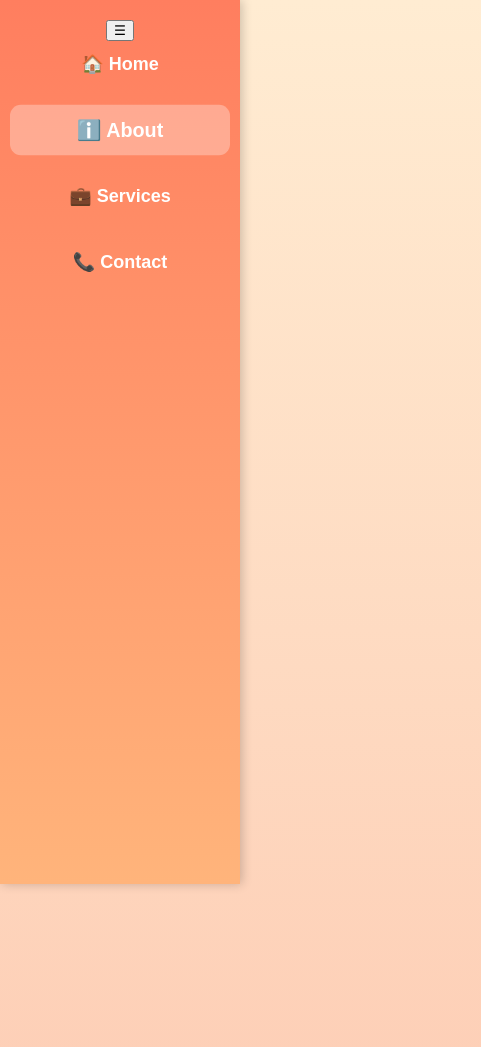
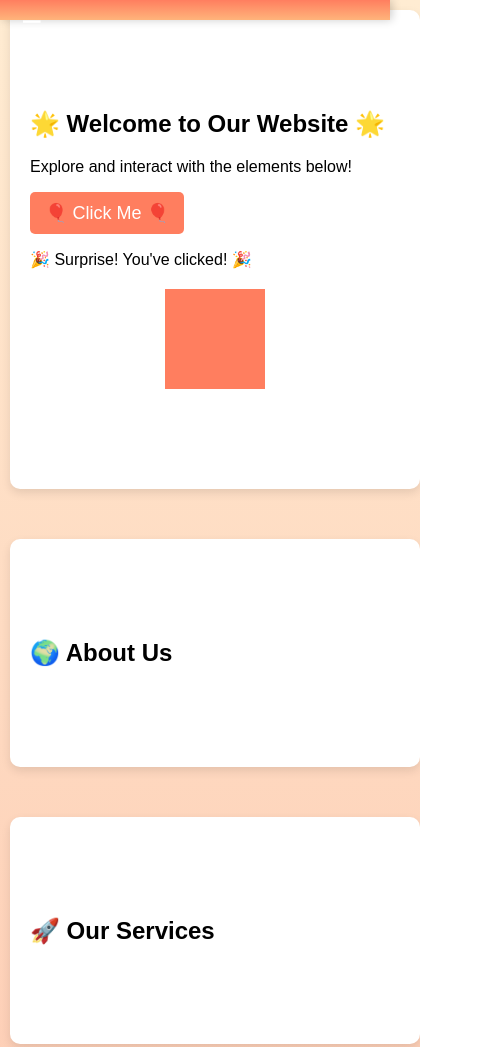
Before and after one commit to Himanshuraj31/SCT_WD_1, a plain HTML site: page index.html in a window 390 px wide. Shown: the top 1047 px of the page, 481 px wide, since content can reach past the window. Drawn offline with Linux system fonts and the light colour scheme.

Commit message:
Update styles.css

```diff
--- a/styles.css
+++ b/styles.css
@@ -10,6 +10,8 @@ body {
     scroll-behavior: smooth;
     background: linear-gradient(to bottom, #ffecd2, #fcb69f);
 }
+
+/* Navbar Styles */
 .navbar {
     position: fixed;
     top: 0;
@@ -27,71 +29,138 @@ body {
     font-weight: bold;
     font-size: 18px;
 }
+
 .navbar ul {
     list-style: none;
-    display: flex;
-    flex-direction: column;
-    gap: 20px;
     padding: 0;
-    margin: 0;
-    width: 100%;
-    align-items: center;
 }
 
-.navbar ul li {
-    width: 100%;
-    text-align: center;
+.navbar li {
+    margin: 20px 0;
+    transition: transform 0.3s;
 }
-.navbar ul li a {
+
+.navbar li:hover {
+    transform: scale(1.1);
+}
+
+.navbar a {
     text-decoration: none;
     color: white;
-    padding: 12px 20px;
-    font-size: 18px;
     font-weight: bold;
-    transition: transform 0.2s, background 0.3s;
-    border-radius: 10px;
+    transition: color 0.3s, border-bottom 0.3s;
+    padding: 5px;
+}
+
+.navbar a:hover {
+    color: #222;
+    border-bottom: 2px solid white;
+}
+
+.active {
+    color: yellow !important;
+    border-bottom: 2px solid yellow;
+}
+
+/* Menu Toggle Button */
+.menu-toggle {
+    display: none;
+    background: none;
+    border: none;
+    font-size: 24px;
+    color: white;
+    cursor: pointer;
+    position: absolute;
+    top: 15px;
+    left: 15px;
+}
+
+/* Responsive Navbar */
+@media screen and (max-width: 768px) {
+    .content {
+        margin-left: 0; /* Remove left margin for mobile */
+        padding: 10px;
+    }
+
+    .menu-toggle {
         display: block;
     }
-.navbar ul li a:hover, .navbar ul li a.active {
-    background: rgba(255, 255, 255, 0.3);
-    transform: scale(1.1);
+
+    .navbar {
+        width: 100%;
+        height: auto;
+        padding: 10px 0;
+        flex-direction: column;
+        align-items: flex-start;
     }
-.content {
-    margin-left: 220px;
-    padding: 0px 20px;
-    text-align: center;
-    flex: 1;
-    width: 80%;
+
+    .navbar ul {
+        display: none;
+        flex-direction: column;
+        width: 100%;
+        background: rgba(0, 0, 0, 0.8);
+        position: absolute;
+        top: 50px;
+        left: 0;
+        padding: 10px 0;
+        text-align: left;
+    }
+
+    .navbar ul.active {
+        display: flex;
+    }
+
+    .navbar li {
+        margin: 10px;
     }
     section {
-    padding: 30px 0;
-    min-height: 100vh;
-    display: flex;
-    flex-direction: column;
-    align-items: center;
-    justify-content: center;
-    opacity: 0;
-    transform: translateY(30px);
-    transition: opacity 0.5s ease-out, transform 0.5s ease-out;
+        padding: 50px 15px;
+        margin-bottom: 30px;
     }
+}
+
+}
+
+/* Content Styles */
+.content {
+    max-width: 90%;
+    text-align: center;
+    padding: 20px;
+    margin-left: 220px;
+}
+
+section {
+    padding: 80px 20px;
+    margin-bottom: 50px; /* Added spacing between sections */
+    width: 100%;
+    max-width: 900px;
+    background: white;
+    border-radius: 10px;
+    box-shadow: 0px 4px 10px rgba(0, 0, 0, 0.1);
+}
+
+/* Interactive Button */
 .interactive-btn {
-    padding: 10px 20px;
-    font-size: 16px;
-    background-color: #ff7e5f;
+    font-size: 18px;
+    padding: 10px 15px;
+    cursor: pointer;
+    background: #ff7e5f;
     color: white;
     border: none;
-    cursor: pointer;
     border-radius: 5px;
     transition: background 0.3s;
 }
+
 .interactive-btn:hover {
-    background-color: #feb47b;
+    background: #feb47b;
 }
+
+/* Dynamic Color Box */
 .color-box {
     width: 100px;
     height: 100px;
     background-color: #ff7e5f;
     margin: 20px auto;
     cursor: pointer;
-    transition: background 0.3s;
+    transition: background-color 0.3s;
 }
```
Lines whose indentation alone changed are shown as unchanged.
